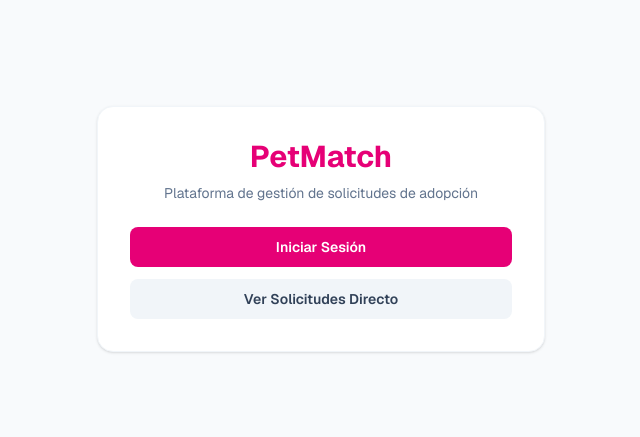
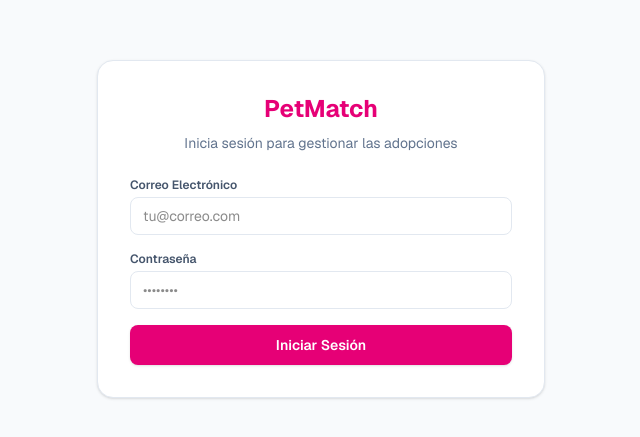
Before and after one commit to joselyn287/petmatch, a Next.js app: page / in a window 1280 px wide. Shown: the part 171-608 px from the top of the page, without its empty margins (319-959 px from the left). Built offline with nearby package versions, Linux system fonts and the light colour scheme; no server answers.

Commit message:
fix: reemplazar boton directo por formulario de login real de Supabase

```diff
--- a/app/page.tsx
+++ b/app/page.tsx
@@ -1,27 +1,73 @@
-import Link from 'next/link';
+'use client';
 
-export default function Home() {
+import { useState } from 'react';
+import { useRouter } from 'next/navigation';
+import { supabase } from '@/lib/supabase';
+
+export default function LoginPage() {
+  const [email, setEmail] = useState('');
+  const [password, setPassword] = useState('');
+  const [loading, setLoading] = useState(false);
+  const router = useRouter();
+
+  const handleLogin = async (e: React.FormEvent) => {
+    e.preventDefault();
+    setLoading(true);
+
+    try {
+      // Intentar iniciar sesión con Supabase Auth
+      const { error } = await supabase.auth.signInWithPassword({ email, password });
+      if (error) throw error;
+
+      // Si es exitoso, redirigir al panel de mascotas
+      router.push('/mascotas');
+    } catch (err: any) {
+      alert('Error al iniciar sesión: ' + err.message);
+    } finally {
+      setLoading(false);
+    }
+  };
+
   return (
-    <main className="flex min-h-screen flex-col items-center justify-center p-24 bg-slate-50 font-sans">
-      <div className="max-w-md w-full rounded-2xl bg-white p-8 shadow-sm border border-slate-100 text-center">
-        <h1 className="text-3xl font-bold text-pink-600 mb-2">PetMatch</h1>
-        <p className="text-sm text-slate-500 mb-6">Plataforma de gestión de solicitudes de adopción</p>
+    <div className="min-h-screen bg-slate-50 flex items-center justify-center p-6 font-sans">
+      <div className="bg-white p-8 rounded-2xl border border-slate-200 shadow-sm max-w-md w-full">
+        <h1 className="text-2xl font-bold text-pink-600 text-center mb-2">PetMatch</h1>
+        <p className="text-sm text-slate-500 text-center mb-6">Inicia sesión para gestionar las adopciones</p>
 
-        <div className="flex flex-col gap-3">
-          <Link
-            href="/login"
-            className="w-full rounded-lg bg-pink-600 px-4 py-2.5 text-sm font-semibold text-white hover:bg-pink-700 transition"
+        <form onSubmit={handleLogin} className="space-y-4">
+          <div>
+            <label className="block text-xs font-semibold text-slate-600 mb-1">Correo Electrónico</label>
+            <input
+              type="email"
+              value={email}
+              onChange={(e) => setEmail(e.target.value)}
+              placeholder="tu@correo.com"
+              required
+              className="w-full px-3 py-2 border border-slate-200 rounded-lg text-sm focus:outline-none focus:border-pink-600"
+            />
+          </div>
+
+          <div>
+            <label className="block text-xs font-semibold text-slate-600 mb-1">Contraseña</label>
+            <input
+              type="password"
+              value={password}
+              onChange={(e) => setPassword(e.target.value)}
+              placeholder="••••••••"
+              required
+              className="w-full px-3 py-2 border border-slate-200 rounded-lg text-sm focus:outline-none focus:border-pink-600"
+            />
+          </div>
+
+          <button
+            type="submit"
+            disabled={loading}
+            className="w-full bg-pink-600 hover:bg-pink-700 text-white font-semibold py-2.5 rounded-lg text-sm transition shadow-sm"
           >
-            Iniciar Sesión
-          </Link>
-          <Link
-            href="/solicitudes"
-            className="w-full rounded-lg bg-slate-100 px-4 py-2.5 text-sm font-semibold text-slate-700 hover:bg-slate-200 transition"
-          >
-            Ver Solicitudes Directo
-          </Link>
-        </div>
+            {loading ? 'Entrando...' : 'Iniciar Sesión'}
+          </button>
+        </form>
       </div>
-    </main>
+    </div>
   );
 }
```
